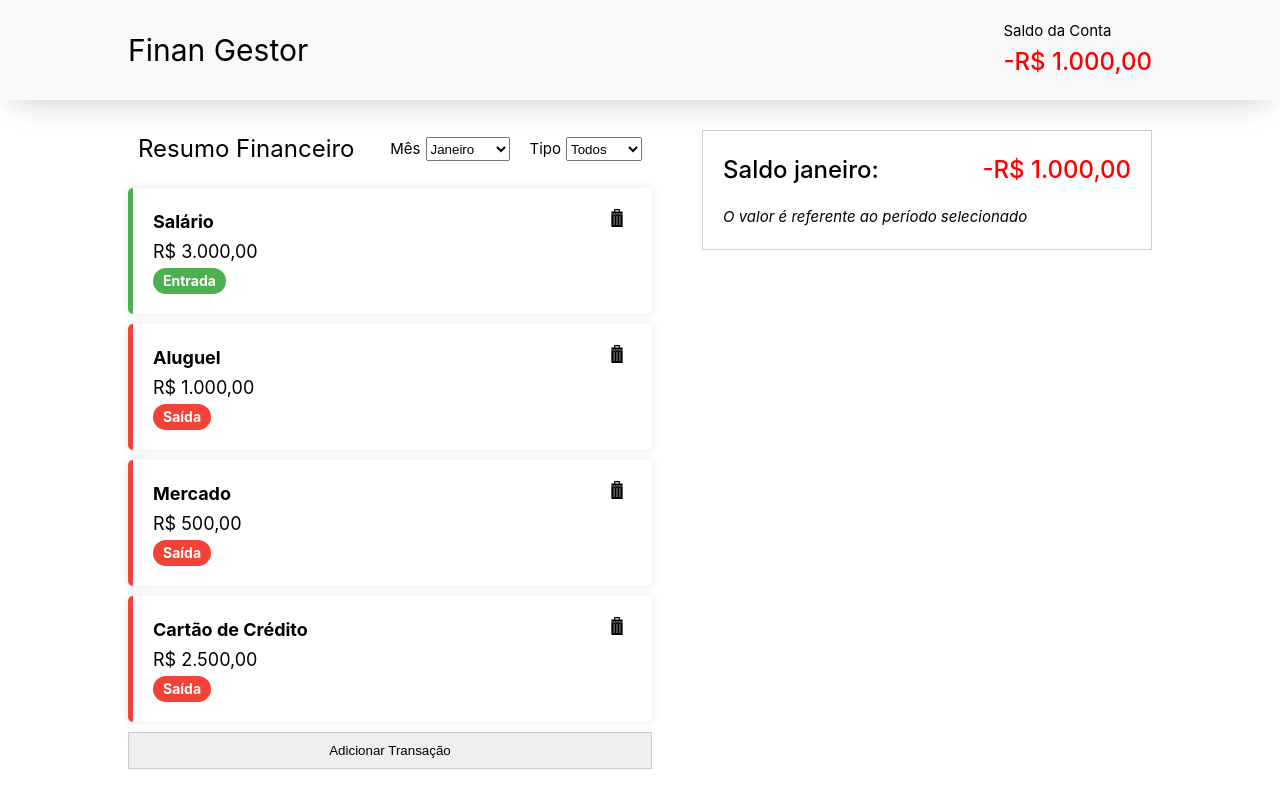
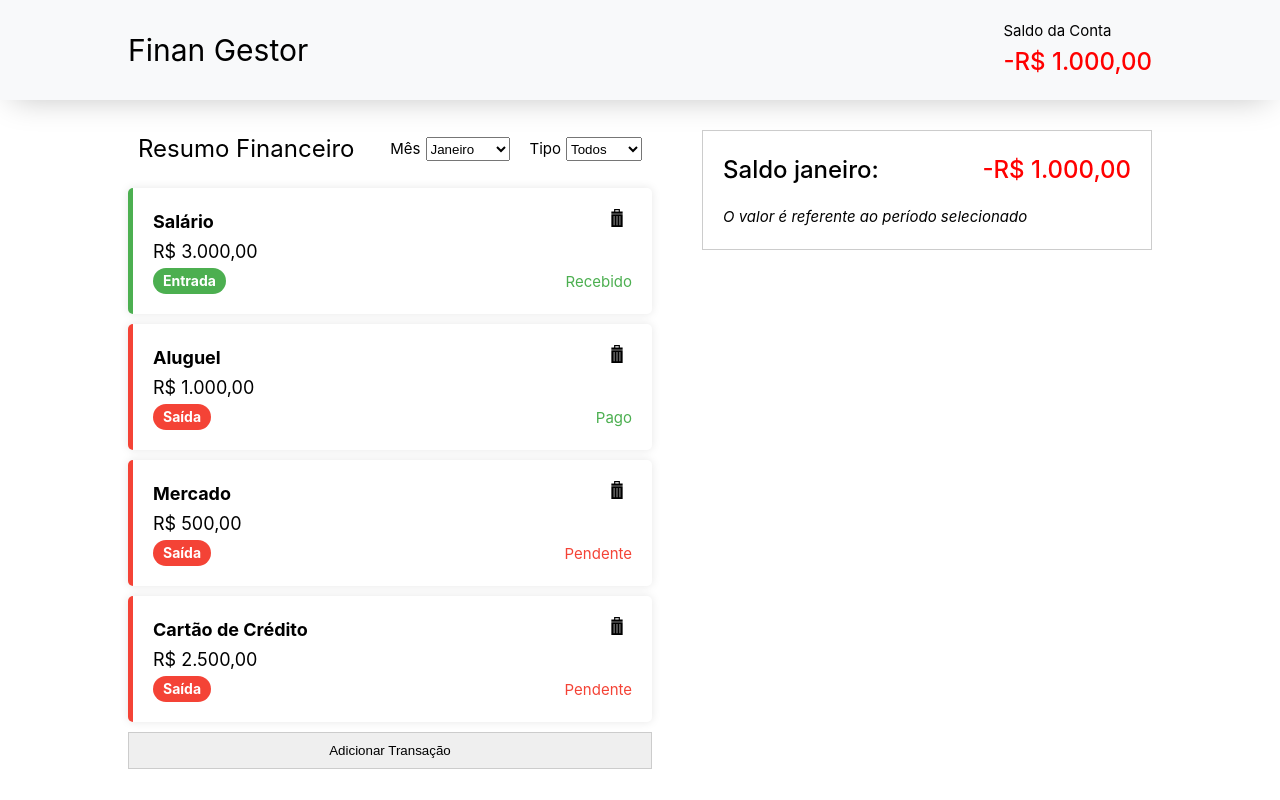
Before and after one commit to patrickcordeiro/finan-gestor, a Vue app: page / in a window 1280 px wide. Built offline with nearby package versions, Linux system fonts and the light colour scheme.

Commit message:
feat: Add information transaction is paid and due date

```diff
--- a/src/components/TransactionCard.vue
+++ b/src/components/TransactionCard.vue
@@ -10,6 +10,7 @@
       </div>
     </div>
 
+    <div class="options">
       <button class="card-delete" @click="() => emit('delete-card', props.transaction.id)">
         <svg
           fill="#000000"
@@ -38,22 +39,21 @@
           </g>
         </svg>
       </button>
+
+      <span :style="{ color: props.transaction.is_paid ? '#4caf50' : '#f44336' }">{{
+        status
+      }}</span>
+    </div>
   </div>
 </template>
 
 <script setup lang="ts">
+import type { ITransaction } from '@/constants/transactions'
 import formatCurrency from '@/utils/formatCurrency'
 import { computed } from 'vue'
 
 const props = defineProps<{
-  transaction: {
-    id: number
-    description: string
-    value: number
-    date: string
-    month: string
-    type: string
-  }
+  transaction: ITransaction
 }>()
 
 const cardColor = computed(() => {
@@ -62,6 +62,16 @@ const cardColor = computed(() => {
 
 const currencyFormated = computed(() => {
   return formatCurrency(props.transaction.value)
+})
+
+const status = computed(() => {
+  let status = 'Pendente'
+
+  if (props.transaction.is_paid) {
+    status = props.transaction.type === 'Entrada' ? 'Recebido' : 'Pago'
+  }
+
+  return status
 })
 
 const emit = defineEmits(['delete-card'])
@@ -110,15 +120,22 @@ const emit = defineEmits(['delete-card'])
     }
   }
 
+  .options {
+    display: flex;
+    flex-direction: column;
+    align-items: end;
+    height: 100%;
+    justify-content: space-between;
+
     button {
       border: none;
       background-color: transparent;
       cursor: pointer;
-    align-self: flex-start;
     }
 
     button:hover {
       box-shadow: 0px 0px 10px rgba(0, 0, 0, 0.5);
+    }
   }
 }
 
--- a/src/constants/transactions.ts
+++ b/src/constants/transactions.ts
@@ -5,6 +5,8 @@ export interface ITransaction {
   date: string
   month: string
   type: string
+  is_paid: boolean
+  due_date?: string
 }
 
 export const transactions: ITransaction[] = [
@@ -15,6 +17,7 @@ export const transactions: ITransaction[] = [
     date: '2022-01-01',
     month: 'Janeiro',
     type: 'Entrada',
+    is_paid: true,
   },
   {
     id: 2,
@@ -23,6 +26,8 @@ export const transactions: ITransaction[] = [
     date: '2022-01-15',
     month: 'Janeiro',
     type: 'Saída',
+    is_paid: true,
+    due_date: '2022-01-15',
   },
   {
     id: 3,
@@ -31,6 +36,8 @@ export const transactions: ITransaction[] = [
     date: '2022-01-20',
     month: 'Janeiro',
     type: 'Saída',
+    due_date: '2022-01-20',
+    is_paid: false,
   },
   {
     id: 4,
@@ -39,5 +46,7 @@ export const transactions: ITransaction[] = [
     date: '2022-01-30',
     month: 'Janeiro',
     type: 'Saída',
+    due_date: '2022-01-30',
+    is_paid: false,
   },
 ]
```
Lines whose indentation alone changed are shown as unchanged.
